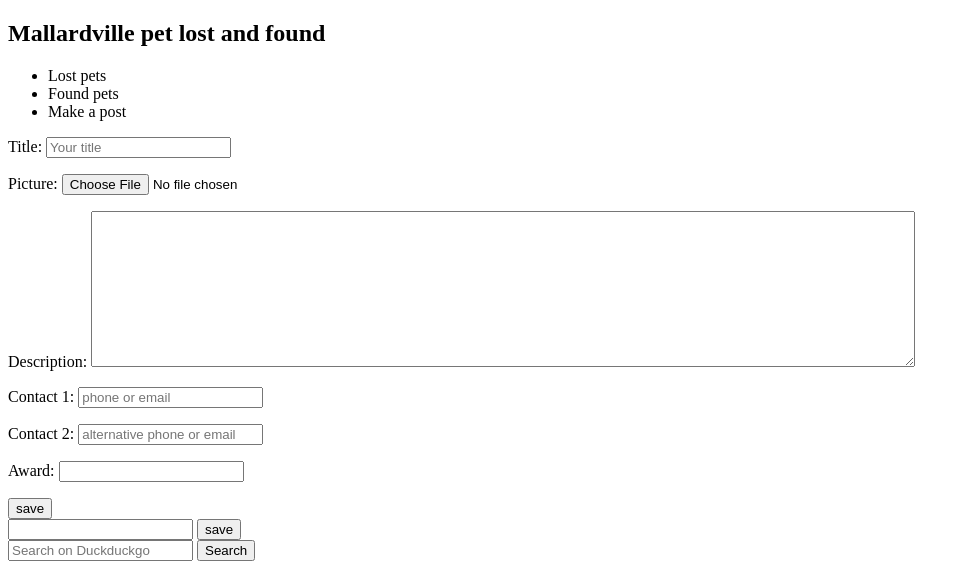
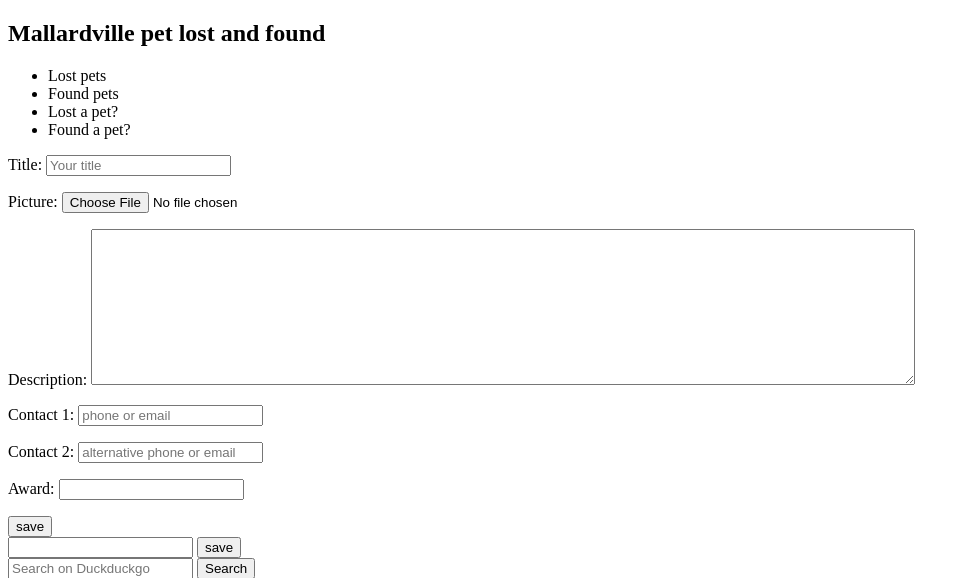
Before and after one commit to heikalb/django-sample, a Django app: page /posts/create/ in a window 1280 px wide. Shown: the top 578 px of the page, without its empty margins (0-970 px from the left). Run offline with Django 3.2, Linux system fonts and the light colour scheme; parts of the project's set-up code (start-up, migrations or seed data) failed here and were passed over.

Commit message:
added links

```diff
--- a/src/templates/navbar.html
+++ b/src/templates/navbar.html
@@ -3,6 +3,7 @@
     <ul>
         <li><a>Lost pets</a></li>
         <li><a>Found pets</a></li>
-        <li><a>Make a post</a></li>
+        <li><a>Lost a pet?</a></li>
+        <li><a>Found a pet?</a></li>
     </ul>
 </nav>
```
